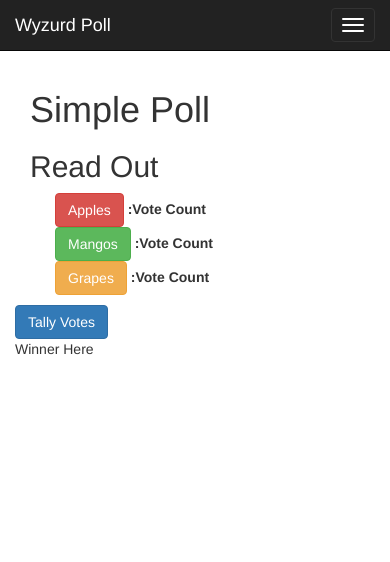
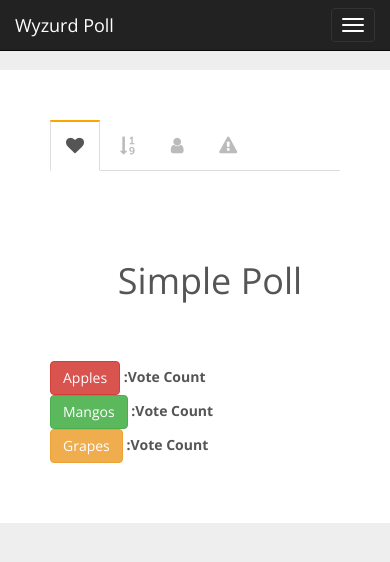
Before and after one commit to dustatron/Poll-Tool, a plain HTML site: page index.html in a window 390 px wide. Drawn offline with nearby package versions, Linux system fonts and the light colour scheme.

Commit message:
added tabs with CSS

```diff
--- a/css/index.css
+++ b/css/index.css
@@ -1,9 +1,25 @@
-body{
-  padding-top: 70px;
+@import url('http://fonts.googleapis.com/css?family=Open+Sans:400,600,700');
+@import url('http://netdna.bootstrapcdn.com/font-awesome/4.1.0/css/font-awesome.css');
+*, *:before, *:after {
+  margin: 0;
+  padding: 0;
+  box-sizing: border-box;
+}
+html, body{
+  height: 100%;
 }
 
-ol{
-  list-style-type: none;
+body {
+  padding-top: 70px;
+  font: 14px/1 "Open Sans", sans-serif;
+  color: #555;
+  background: #eee;
+}
+
+h1 {
+  padding: 50px 0;
+  font-weight: 400;
+  text-align: center;
 }
 
 
@@ -15,7 +31,7 @@ ol{
 .alert-off {
     display: none;
     padding: 20px;
-    background-color: #f44336; /* Red */
+    background-color: #f44336;
     color: white;
     margin-bottom: 15px;
 }
@@ -24,12 +40,12 @@ ol{
     text-align: center;
     display: float;
     padding: 20px;
-    background-color: #f44336; /* Red */
+    background-color: #f44336;
     color: white;
     margin-bottom: 15px;
 }
 
-/* The close button */
+
 .closebtn {
     margin-left: 15px;
     color: white;
@@ -41,7 +57,98 @@ ol{
     transition: 0.3s;
 }
 
-/* When moving the mouse over the close button */
+
 .closebtn:hover {
     color: black;
 }
+
+p {
+  margin: 0 0 20px;
+  line-height: 1.5;
+}
+
+main {
+  min-width: 320px;
+  max-width: 950px;
+  padding: 50px;
+  margin: 0 auto;
+  background: #fff;
+}
+.container{
+  max-width: 780px;
+  min-width: 320px;
+}
+section {
+  display: none;
+  padding: 20px 0 0;
+  border-top: 1px solid #ddd;
+}
+
+input {
+  display: none;
+}
+
+label {
+  display: inline-block;
+  margin: 0 0 -1px;
+  padding: 15px 25px;
+  font-weight: 600;
+  text-align: center;
+  color: #bbb;
+  border: 1px solid transparent;
+}
+
+label:before {
+  font-family: fontawesome;
+  font-weight: normal;
+  margin-right: 10px;
+}
+
+label[for*='1']:before { content: '\f004'; }
+label[for*='2']:before { content: '\f162'; }
+label[for*='3']:before { content: '\f007'; }
+label[for*='4']:before { content: '\f071'; }
+
+label:hover {
+  color: #888;
+  cursor: pointer;
+}
+
+input:checked + label {
+  color: #555;
+  border: 1px solid #ddd;
+  border-top: 2px solid orange;
+  border-bottom: 1px solid #fff;
+}
+
+
+#tab1:checked ~ #content1,
+#tab2:checked ~ #content2,
+#tab3:checked ~ #content3,
+#tab4:checked ~ #content4 {
+  display: block;
+}
+
+.admin{
+  display: none;
+}
+
+
+@media screen and (max-width: 650px) {
+  label {
+    font-size: 0;
+  }
+  label:before {
+    margin: 0;
+    font-size: 18px;
+  }
+}
+
+@media screen and (max-width: 400px) {
+  label {
+    padding: 15px;
+  }
+}
+ol{
+  list-style-type: none;
+}
--- a/index.html
+++ b/index.html
@@ -27,7 +27,6 @@
   </head>
 
   <body>
-
     <nav class="navbar navbar-inverse navbar-fixed-top">
       <div class="container">
         <div class="navbar-header">
@@ -41,37 +40,55 @@
         </div>
         <div id="navbar" class="collapse navbar-collapse">
           <ul class="nav navbar-nav">
-            <li class="active"><a href="#">Home</a></li>
-            <li><a href="#about">About</a></li>
-            <li><a href="#contact">Contact</a></li>
+            <li class="active"> <a href="#">Home</a> </li>
+            <li> <a href="#">About</a> </li>
+            <li> <a href="#">Contact</a> </li>
           </ul>
         </div><!--/.nav-collapse -->
       </div>
     </nav>
 
+  <main>
+    <input id="tab1" type="radio" name="tabs" checked>
+    <label for="tab1">Vote</label>
+
+    <input id="tab2" type="radio" name="tabs">
+    <label for="tab2">Tally</label>
+
+    <input id="tab3" type="radio" name="tabs">
+    <label for="tab3">Add </label>
+
+    <input class="admin" id="tab4" type="radio" name="tabs">
+    <label for="tab4">Admin</label>
+
+
+    <section class="section" id="content1">
+
     <div class="container">
 
-      <div class="starter-template">
-        <div class="col-md-6">
+
           <h1>Simple Poll</h1>
-        </div>
-        <div class="col-md-6">
-          <h2>Read Out</h2>
-        </div>
 
-    </div><!-- /.container -->
   </div>
   <div class="container">
     <div class="row">
-      <div class="col-md-6">
         <ol class="poll-list">
           <li><button id="button-0" class="btn btn-danger" type="button" name="button">Apples </button><span id="vote-0">  :Vote Count</span></li>
           <li><button id="button-1" class="btn btn-success" type="button" name="button">Mangos</button><span id="vote-1">  :Vote Count</span></li>
           <li><button id="button-2" class="btn btn-warning" type="button" name="button">Grapes</button><span id="vote-2">  :Vote Count</span></li>
         </ol>
+
   </div>
 
-      <div class="col-md-6">
+  <div id="alert" class="alert-off">
+  <span class="closebtn" onclick="this.parentElement.style.display='none';">&times;</span>
+  You have used up all 10 of your votes.
+  </div>
+  </section>
+  <!-- ////// TEST SECTIONS //////-->
+  <section class="section" id="content2" tag="Tally">
+  <div class="container">
+    <div class="row">
       <div class="read-out">
         <button id="tally" class="btn btn-primary" type="button" name="button">Tally Votes</button>
         <div id="winner">Winner Here</div>
@@ -81,11 +98,28 @@
     </div>
 
   </div>
+ </section>
 
-  <div id="alert" class="alert-off">
-  <span class="closebtn" onclick="this.parentElement.style.display='none';">&times;</span>
-  You have used up all 10 of your votes.
+ <section class="section" id="content3">
+  <div class="container">
+    <div class="row">
+      add form here to add things to the ballot.
+
     </div>
+
+  </div>
+ </section>
+
+ <section class="section" id="content4">
+   <p>
+     Bacon ipsum dolor sit amet landjaeger sausage brisket, jerky drumstick fatback boudin ball tip turducken. Pork belly meatball t-bone bresaola tail filet mignon kevin turkey ribeye shank flank doner cow kielbasa shankle. Pig swine chicken hamburger, tenderloin turkey rump ball tip sirloin frankfurter meatloaf boudin brisket ham hock. Hamburger venison brisket tri-tip andouille pork belly ball tip short ribs biltong meatball chuck. Pork chop ribeye tail short ribs, beef hamburger meatball kielbasa rump corned beef porchetta landjaeger flank. Doner rump frankfurter meatball meatloaf, cow kevin pork pork loin venison fatback spare ribs salami beef ribs.
+   </p>
+   <p>
+     Jerky jowl pork chop tongue, kielbasa shank venison. Capicola shank pig ribeye leberkas filet mignon brisket beef kevin tenderloin porchetta. Capicola fatback venison shank kielbasa, drumstick ribeye landjaeger beef kevin tail meatball pastrami prosciutto pancetta. Tail kevin spare ribs ground round ham ham hock brisket shoulder. Corned beef tri-tip leberkas flank sausage ham hock filet mignon beef ribs pancetta turkey.
+   </p>
+ </section>
+ </main>
+ <!-- //////////// END TEST SECTION  ///////// -->
 
     <!-- Bootstrap core JavaScript
     ================================================== -->
```
Lines whose indentation alone changed are shown as unchanged.
